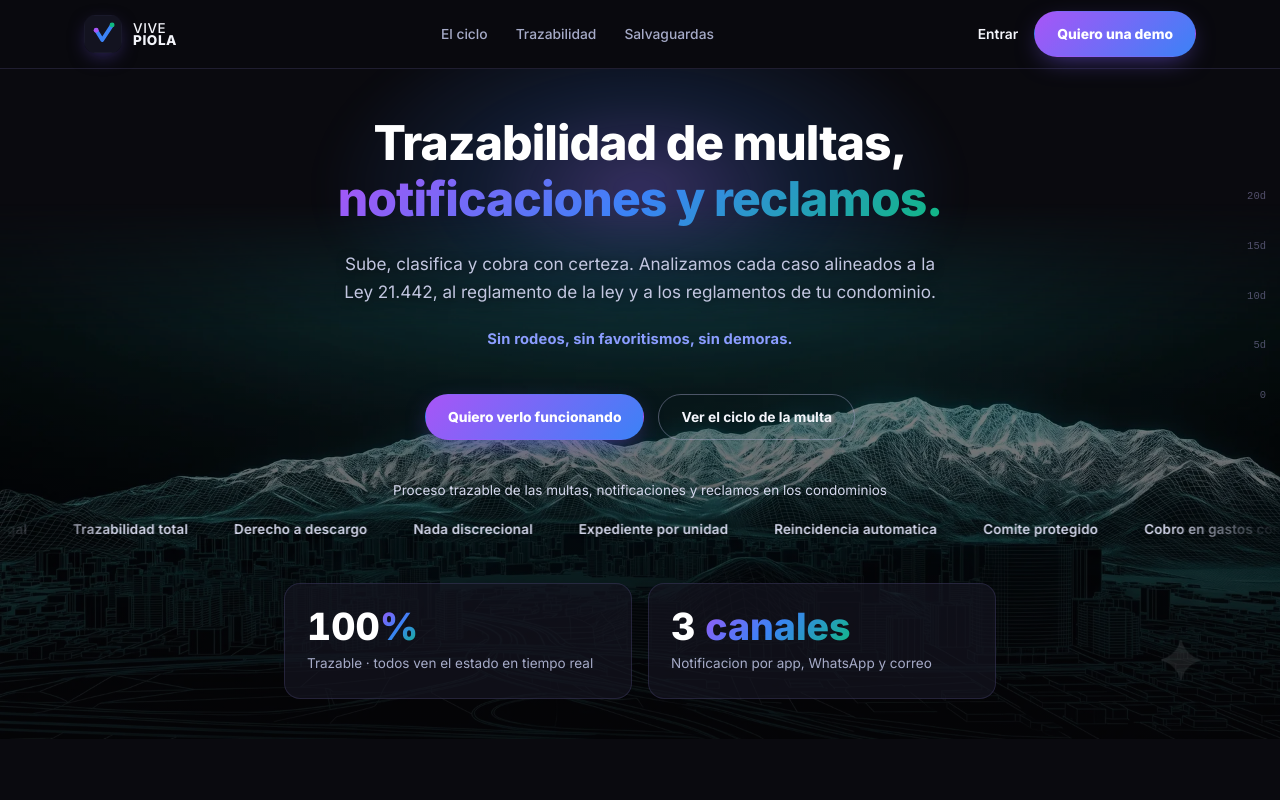
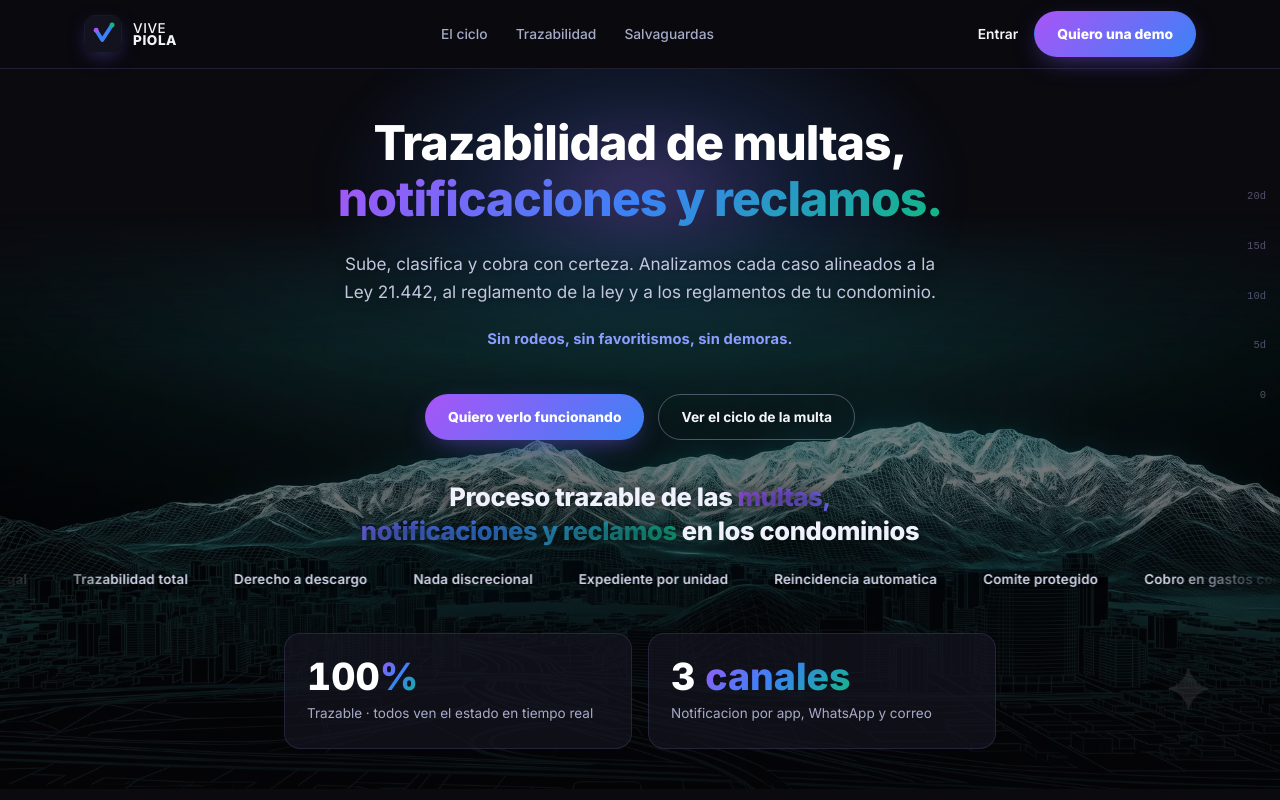
Before and after one commit to situaciones/vivepiola, a React (Vite) app in the folder frontend/: page / in a window 1280 px wide. Shown: the top 800 px of the page. Built offline with nearby package versions, Linux system fonts and the light colour scheme.

Commit message:
Landing: frase del proceso mas grande y vistosa, con termino clave en gradiente de marca

```diff
--- a/frontend/src/pages/Landing.css
+++ b/frontend/src/pages/Landing.css
@@ -61,7 +61,8 @@
 .btn-outline-l{background:transparent;color:var(--h-ink);border-color:rgba(180,180,220,.4)}
 .btn-outline-l:hover{border-color:var(--h-cyan);color:var(--h-cyan)}
 .hero-trust{position:relative;z-index:2;text-align:center;margin-top:40px;padding:0 24px}
-.hero-trust .lbl{color:#d6d9ee;font-size:.9rem;margin-bottom:18px;text-shadow:0 1px 10px rgba(0,0,0,.85)}
+.hero-trust .lbl{color:#eff1fc;font-size:clamp(1.2rem,2.7vw,1.7rem);font-weight:800;letter-spacing:-.015em;line-height:1.3;max-width:820px;margin:0 auto 22px;text-wrap:balance;text-shadow:0 2px 16px rgba(0,0,0,.9)}
+.hero-trust .lbl .hl{background:var(--grad);-webkit-background-clip:text;background-clip:text;color:transparent}
 /* Banner corriendo estilo DigitalOcean */
 .marquee{position:relative;margin:0 -24px;overflow:hidden;
   -webkit-mask-image:linear-gradient(to right,transparent,#000 9%,#000 91%,transparent);
--- a/frontend/src/pages/Landing.jsx
+++ b/frontend/src/pages/Landing.jsx
@@ -187,7 +187,7 @@ export default function Landing() {
         </div>
 
         <div className="hero-trust rise d4">
-          <div className="lbl">Proceso trazable de las multas, notificaciones y reclamos en los condominios</div>
+          <div className="lbl">Proceso trazable de las <span className="hl">multas, notificaciones y reclamos</span> en los condominios</div>
           <div className="marquee">
             <div className="marquee-track">
               {[...EXIGENCIAS, ...EXIGENCIAS].map((c, i) => (
```
